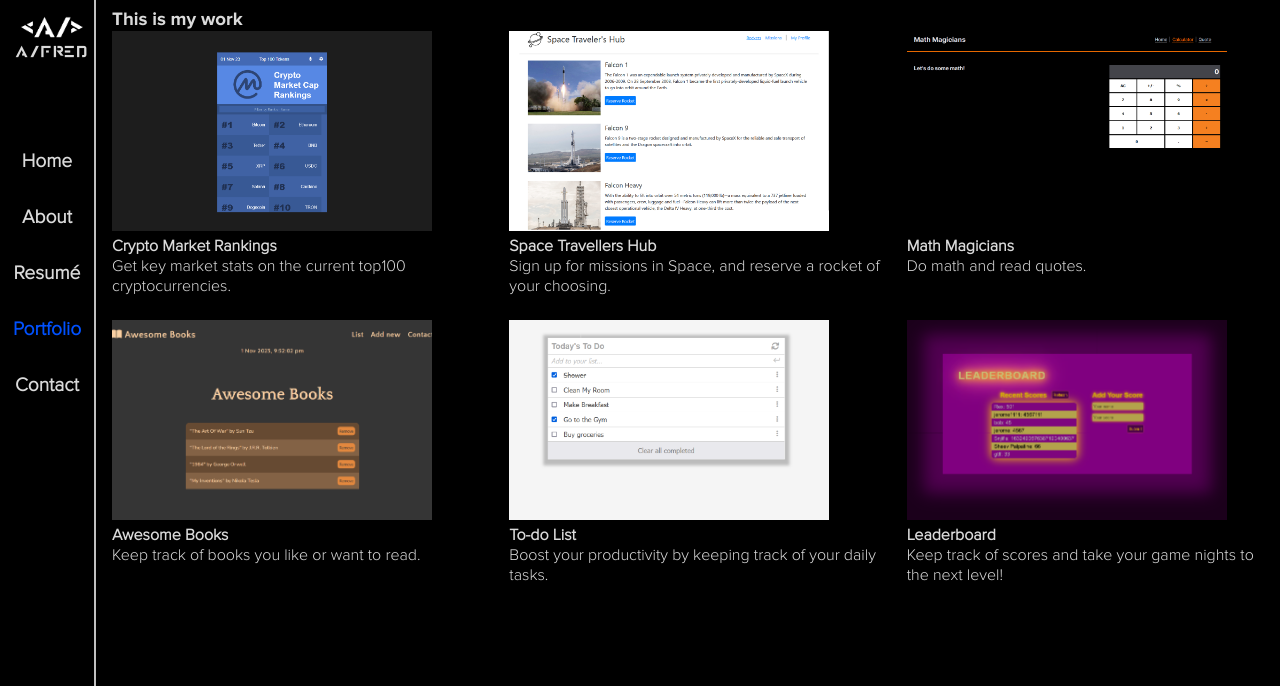
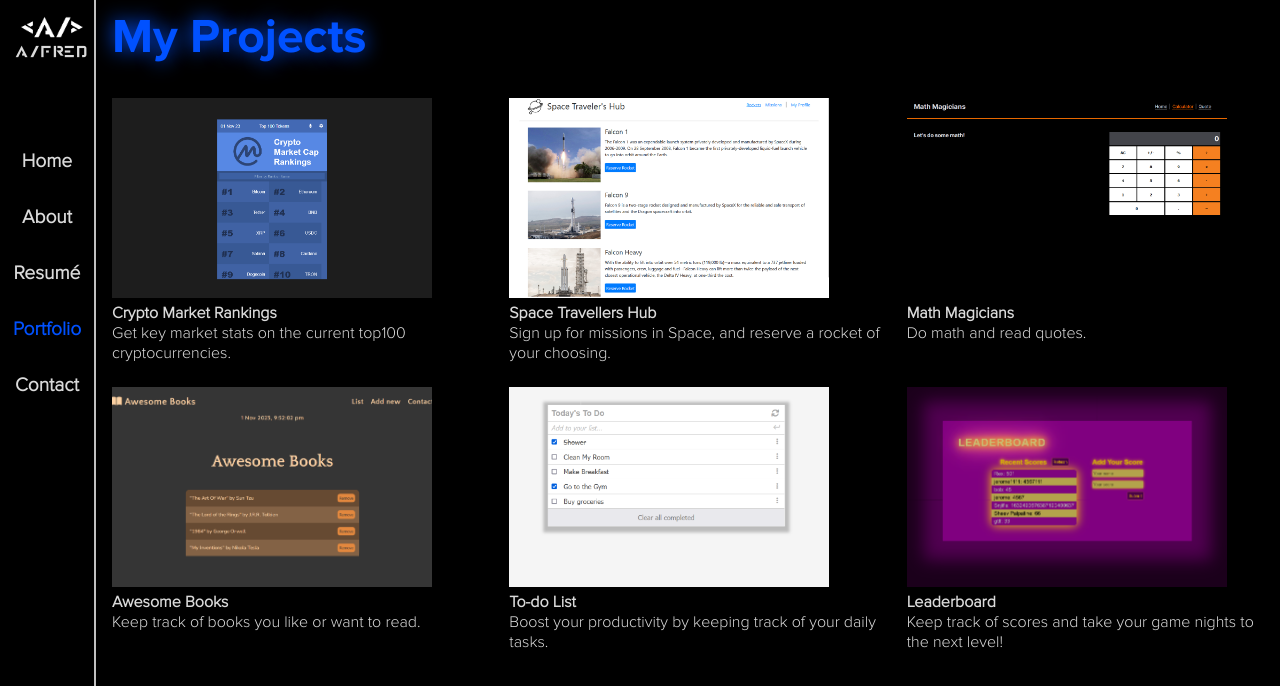
Before and after one commit to badger-99/my_portfolio, a React (Vite) app: page /portfolio in a window 1280 px wide. Shown: the top 686 px of the page. Built offline with nearby package versions, Linux system fonts and the light colour scheme; some icons are missing.

Commit message:
Update project page header

```diff
--- a/src/Pages/Portfolio/Portfolio.jsx
+++ b/src/Pages/Portfolio/Portfolio.jsx
@@ -16,7 +16,7 @@ const Portfolio = () => {
 
   return (
     <section className='pages' id='portfolio'>
-      <h1>This is my work</h1>
+      <h1>My Projects</h1>
         {renderPortfolio(portfolioData.portfolio)}
     </section>
   );
--- a/src/Pages/Portfolio/portfolio.scss
+++ b/src/Pages/Portfolio/portfolio.scss
@@ -1,6 +1,13 @@
 @import '../../_colors.scss';
 
 #portfolio {
+  h1 {
+      color: $blue;
+      font-size: 3rem;
+      text-shadow: 0px 0px 20px $blue;
+      margin-bottom: 2rem;
+    }
+
   #projects {
     display: grid;
     grid-template-columns: repeat(1, 1fr);
```
